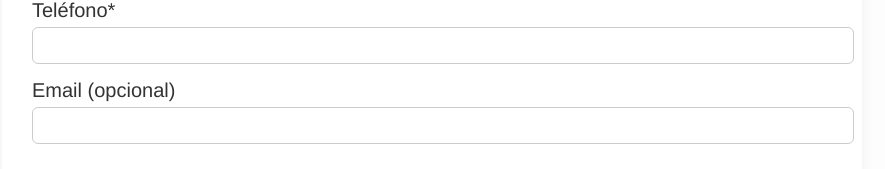
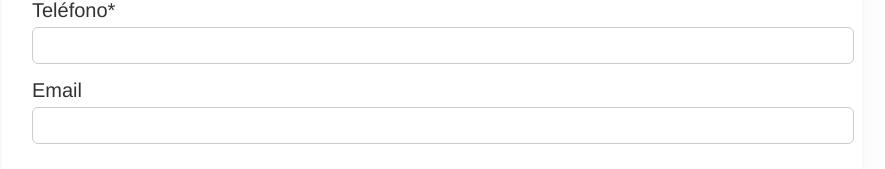
Before and after one commit to squirama/registro-visitas, a plain HTML site: page index.html in a window 1280 px wide. Shown: the part 1045-1214 px from the top of the page, without its empty margins (208-1093 px from the left). Drawn offline with Linux system fonts and the light colour scheme.

Commit message:
Update index.html

```diff
--- a/index.html
+++ b/index.html
@@ -57,7 +57,7 @@
       <label for="telefono">Teléfono*</label>
       <input type="tel" name="telefono" id="telefono" required>
 
-      <label for="email">Email (opcional)</label>
+      <label for="email">Email</label>
       <input type="email" name="email" id="email">
 
       <div class="checkbox-wrapper" style="text-align: center; margin-top: 30px;">
```
